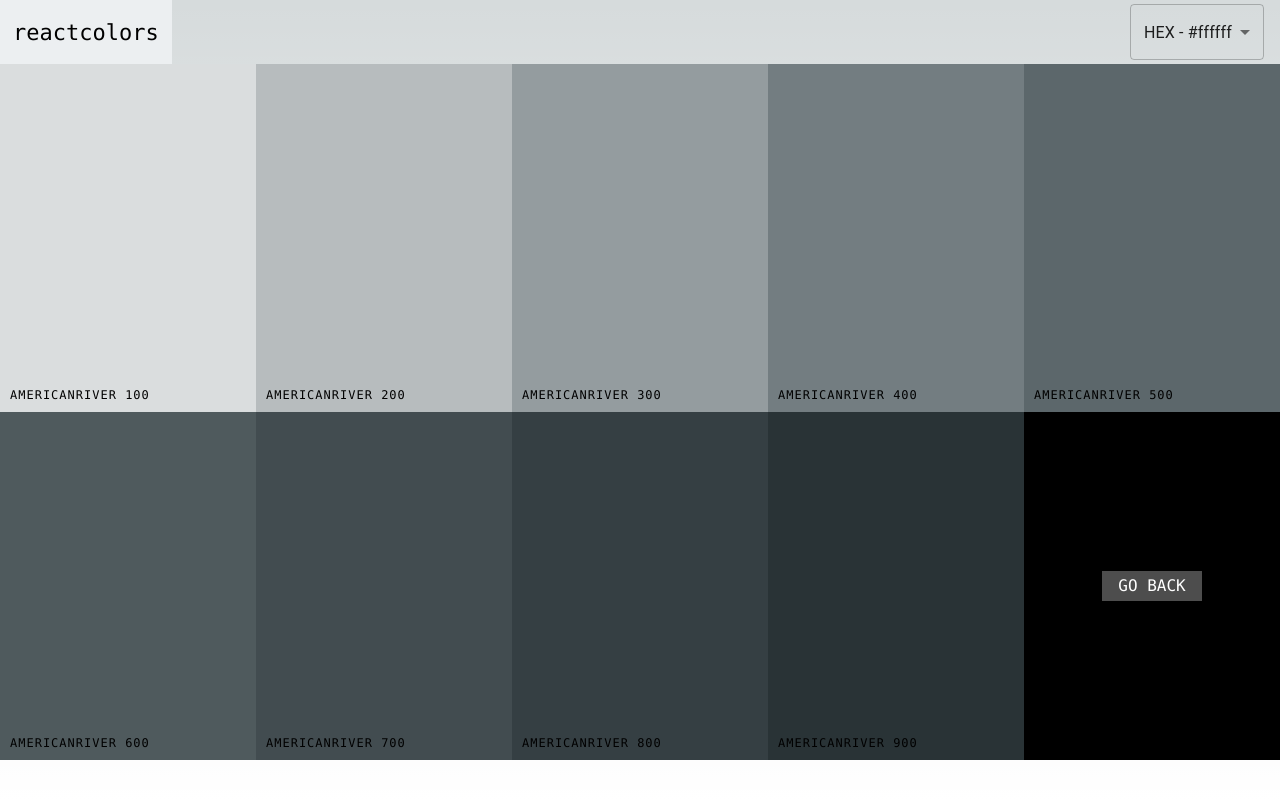
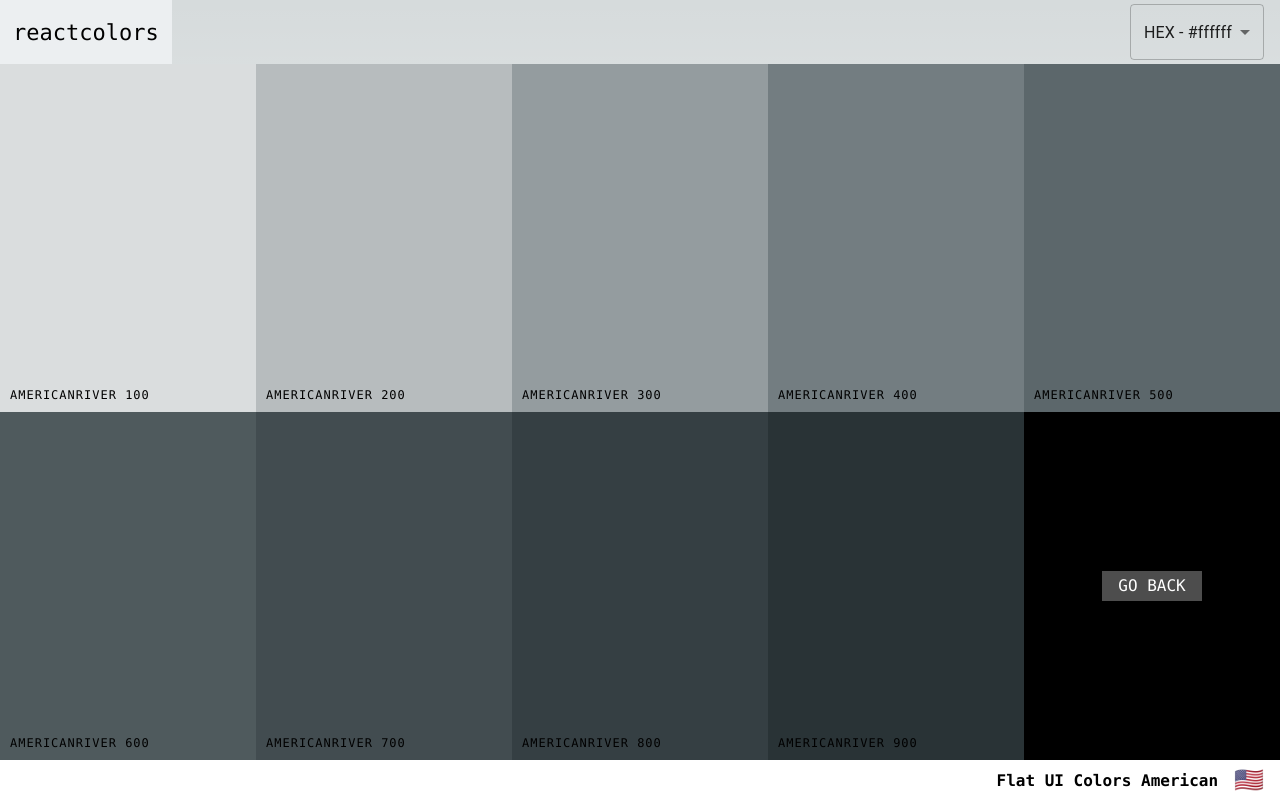
Before and after one commit to RinatM01/React-Colors, a Next.js app: page /palette/flat-ui-colors-american/americanriver in a window 1280 px wide. Built offline with nearby package versions, Linux system fonts and the light colour scheme.

Commit message:
buildable version

```diff
--- a/src/Components/ColorBox/ColorBox.js
+++ b/src/Components/ColorBox/ColorBox.js
@@ -56,6 +56,7 @@ export default class ColorBox extends Component {
 							href={{
 								pathname: `/palette/${paletteId}/${colorId}`
 							}}
+							onClick={(e) => e.stopPropagation()}
 						>
 							<span className={styles.More}>More</span>
 						</Link>
--- a/src/pages/palette/[palette]/[singleColor].js
+++ b/src/pages/palette/[palette]/[singleColor].js
@@ -14,17 +14,11 @@ export default function SingleColorPalette() {
 	// const { paletteId, colorId } = router.query;
 	const [ format, setFormat ] = useState('hex');
 	const [ shades, setShades ] = useState();
-	const [ paletteId, setPaletteId ] = useState();
+	const [ palette, setPalette ] = useState();
 
 	const changeFormat = (format) => {
 		setFormat(format);
 	};
-
-	// const currPalette = generatePalette(
-	// 	seedColors.find((paletty) => {
-	// 		return paletty.id === paletteId;
-	// 	})
-	// );
 
 	useEffect(
 		() => {
@@ -38,7 +32,7 @@ export default function SingleColorPalette() {
 						generatePalette(currPalette),
 						router.query.singleColor
 					);
-					setPaletteId(currPalette.id);
+					setPalette(currPalette);
 					setShades(shady);
 				}
 			};
@@ -57,6 +51,7 @@ export default function SingleColorPalette() {
 		}
 		return shades.slice(1);
 	};
+
 	let boxes;
 	if (shades) {
 		boxes = shades.map((col) => (
@@ -69,6 +64,10 @@ export default function SingleColorPalette() {
 		));
 	}
 
+	if (!palette) {
+		return <div>lol</div>;
+	}
+
 	return (
 		<div className={styles.Palette}>
 			<Navbar changeFormat={changeFormat} showSlider={false} />
@@ -76,17 +75,14 @@ export default function SingleColorPalette() {
 				{boxes}
 				<div className={`${stylesBox.ColorBox} ${stylesBox.goBack}`}>
 					<Link
-						href={`/palette/${paletteId}`}
+						href={`/palette/${palette.id}`}
 						className={stylesBox.CopyButton}
 					>
 						Go Back
 					</Link>
 				</div>
 			</div>
-			{/* <Footer
-				paletteName={currPalette.paletteName}
-				emoji={currPalette.emoji}
-			/> */}
+			<Footer paletteName={palette.paletteName} emoji={palette.emoji} />
 		</div>
 	);
 }
```
